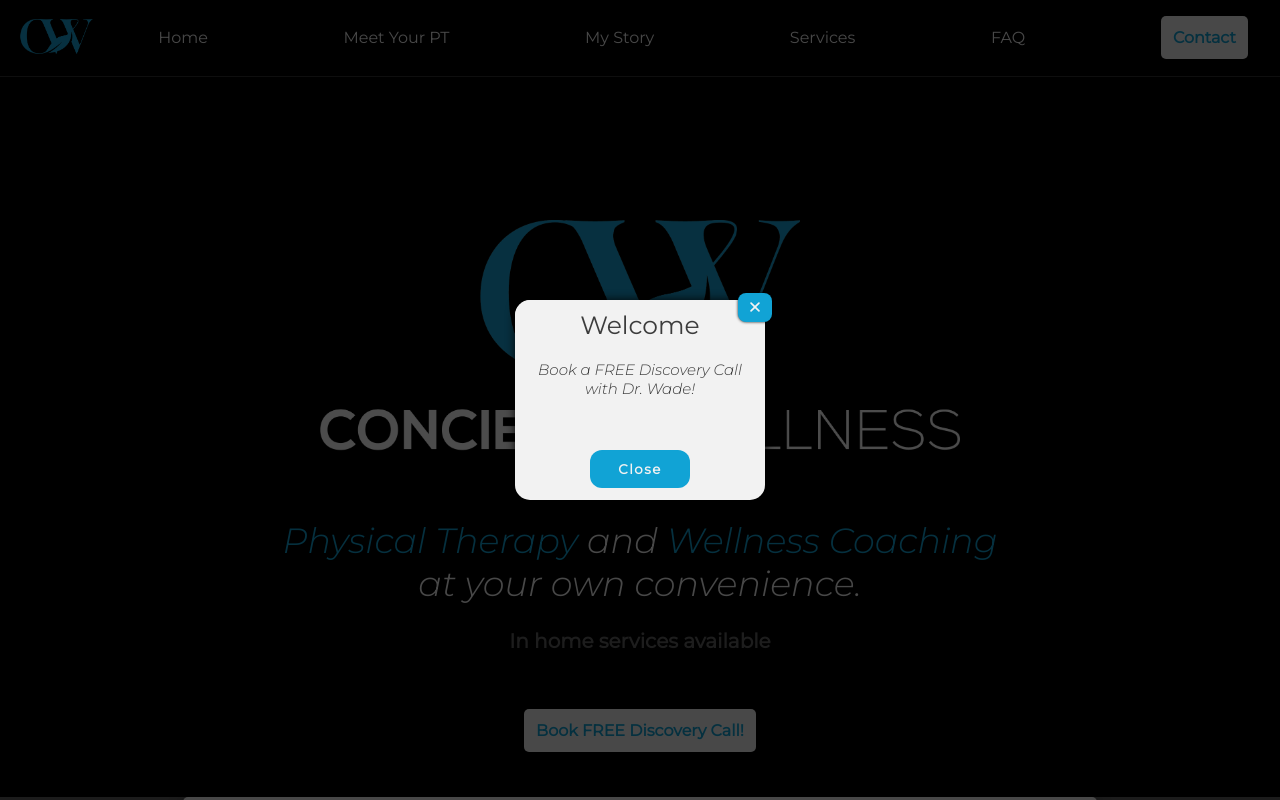
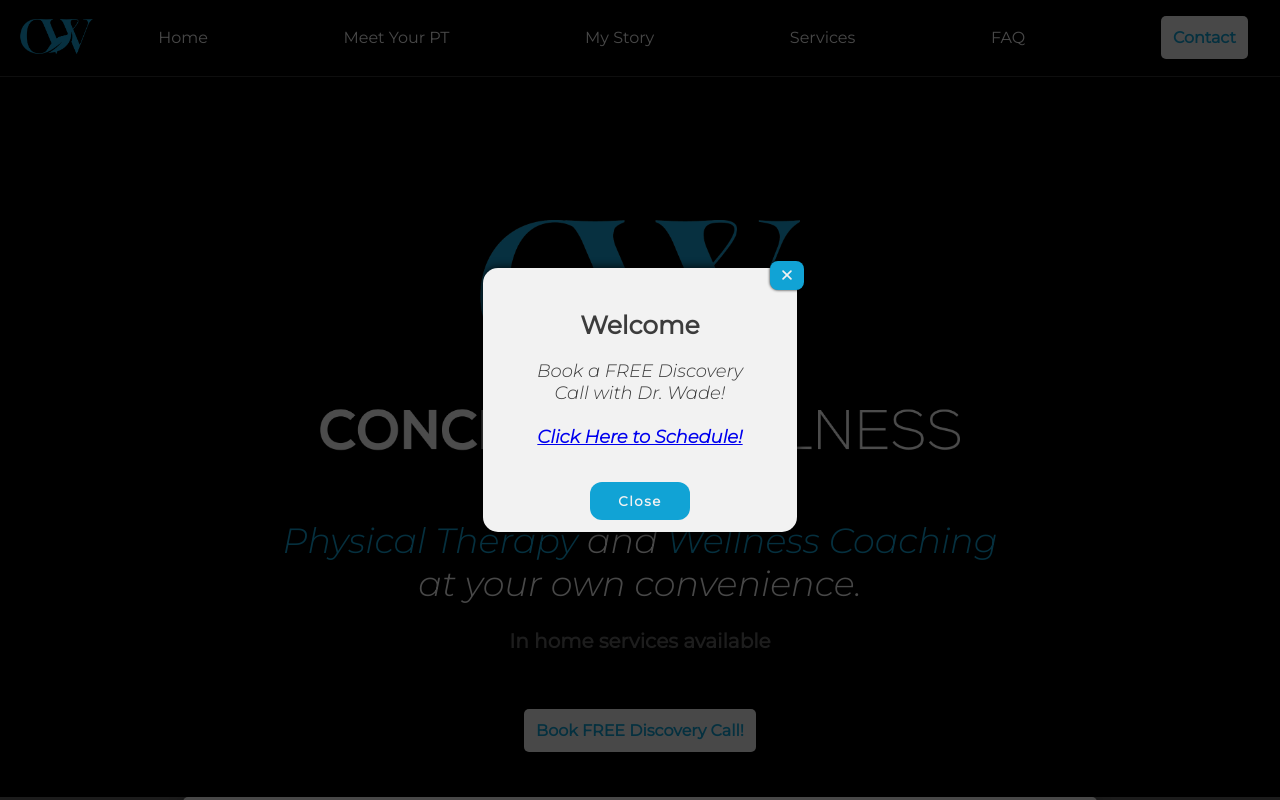
Before and after one commit to kmlibin/concierge-wellnessPT, a React (Create React App) app: page / in a window 1280 px wide. Shown: the top 800 px of the page. Built offline with nearby package versions, Linux system fonts and the light colour scheme; a web font is replaced by a local one.

Commit message:
now accomodates both home and contact screens

```diff
--- a/src/components/Modal/Modal.jsx
+++ b/src/components/Modal/Modal.jsx
@@ -7,22 +7,38 @@ const Modal = ({ setIsOpen, submissionStatus, setSubmissionStatus }) => {
     <>
       <div className="modal-backdrop" onClick={() => setIsOpen(false)} />
       <div className="centered">
-        <div className="modal">
+        <div className="modal" data-aos="flip-up" data-aos-duration="500">
           <div className="modal-header">
             <h5 className="heading">{submissionStatus.heading}</h5>
           </div>
           <button
             className="top-close-btn"
-            onClick={() => {setIsOpen(false); setSubmissionStatus(null)}}
+            onClick={() => {
+              setIsOpen(false);
+              setSubmissionStatus(null);
+            }}
           >
             <IoClose style={{ marginBottom: "-3px" }} />
           </button>
-          <div className="modal-content">{submissionStatus.message}</div>
+
+          <div className="modal-content">
+            {submissionStatus.link ? (
+              <p>
+                {submissionStatus.message}<br/><br/>
+                <a style={{fontWeight: "bold"}} href={submissionStatus.link}>Click Here to Schedule!</a>
+              </p>
+            ) : (
+              <p>{submissionStatus.message}</p>
+            )}
+          </div>
 
           <div className="actions-container">
             <button
               className="close-btn"
-              onClick={() => {setIsOpen(false); setSubmissionStatus(null)}}
+              onClick={() => {
+                setIsOpen(false);
+                setSubmissionStatus(null);
+              }}
             >
               Close
             </button>
--- a/src/components/Modal/Modal.scss
+++ b/src/components/Modal/Modal.scss
@@ -3,43 +3,39 @@
   background-color: rgba(0, 0, 0, 0.7);
   width: $fullWidth;
   height: 100vh;
-  z-index: 0;
-  top: 50%;
-  left: 50%;
-  transform: translate(-50%, -50%);
-  position: absolute;
+  z-index: 20;
+  top: 0;
+  left: 0;
+  position: fixed;
 }
 
 .centered {
   position: fixed;
   top: 50%;
   left: 50%;
+  z-index: 21;
   transform: translate(-50%, -50%);
 }
 
 .modal {
+  display: flex;
+  flex-direction: column;
+  justify-content:flex-start;
+  align-items: center;
   font-family: $bodyFont;
+  padding: 2rem;
   width: 250px;
   height: 200px;
   background: $whiteColor;
-  z-index: 5;
   border-radius: 15px;
   box-shadow: $darkBoxShadow;
-}
-
-.modal-header {
-  height: 50px;
-  background: $whiteColor;
-  overflow: hidden;
-  border-top-left-radius: 16px;
-  border-top-right-radius: 16px;
 }
 
 .heading {
   margin: 0;
   padding: 10px;
   color: $blackText;
-  font-weight: 500;
+  font-weight: 600;
   font-size: 25px;
   text-align: center;
 }
@@ -47,15 +43,14 @@
 .modal-content {
   font-style: italic;
   padding: 10px;
-  font-size: 15px;
+  font-size: 18px;
   color: $blackText;
   text-align: center;
 }
 
-//
 .actions-container {
   display: flex;
-  justify-content: space-around;
+  justify-content: center;
   align-items: center;
   position: absolute;
   bottom: 2px;
```
